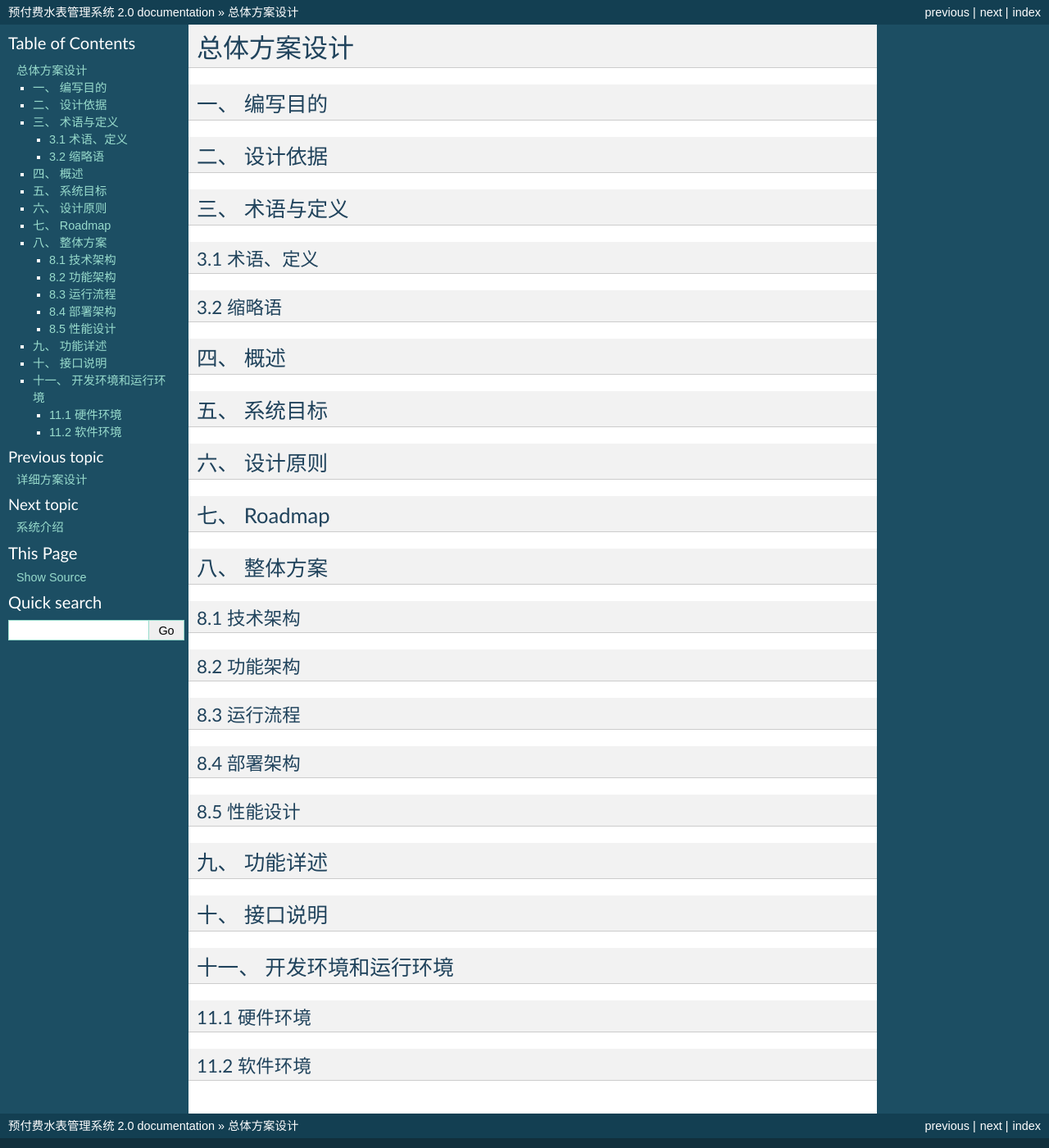
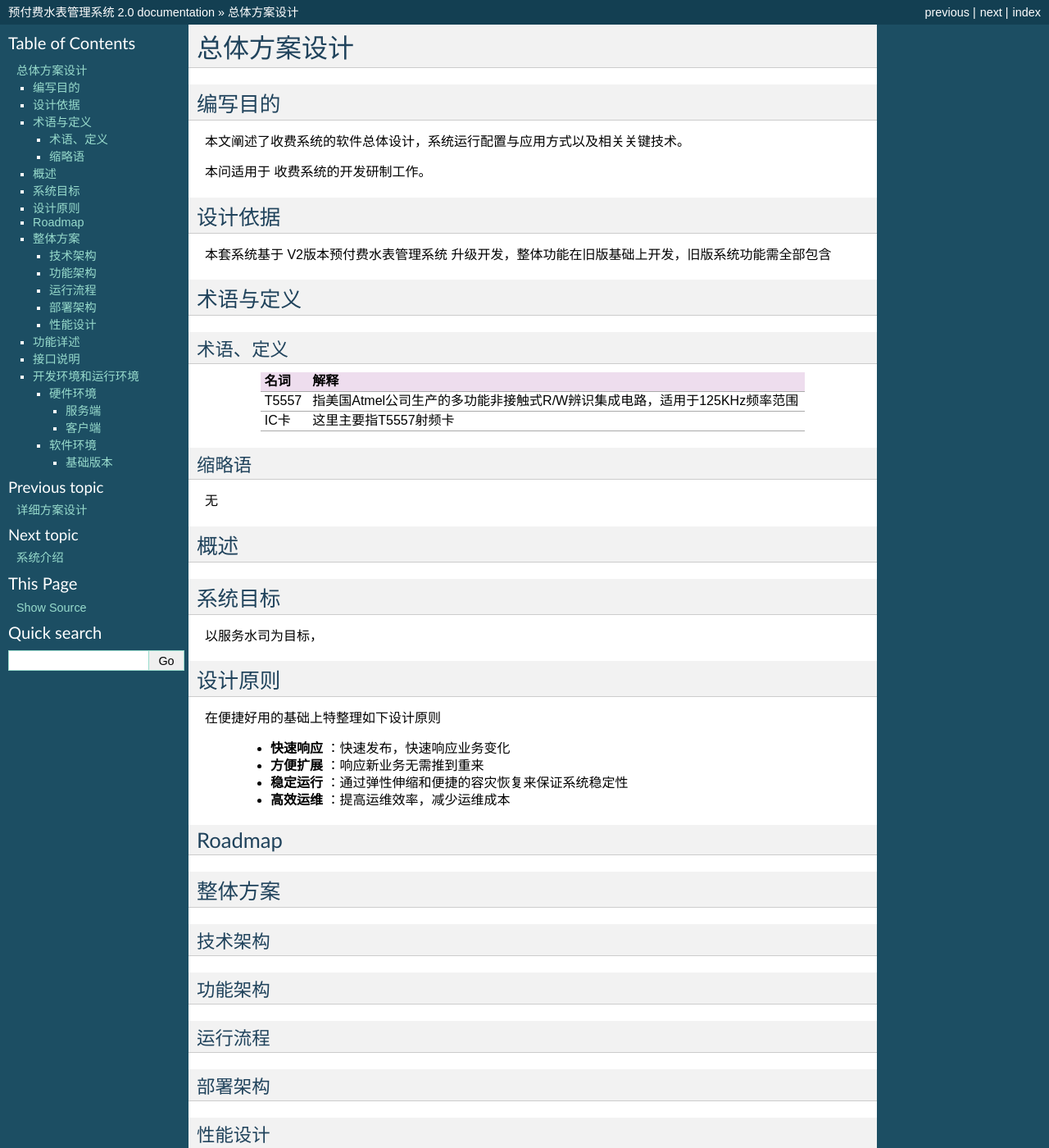
Before and after one commit to Witchie/DeisgnDoc-PrepaidWaterMeterSystem, a Sphinx documentation site: the page built from docs/maindesign.rst, in a window 1280 px wide and 1400 px high. Shown: the whole window at 82% size. Built offline with Sphinx 7.4.7, drawn with Linux system fonts in a browser that asks for light colours; some of the changed text lies outside the part shown.

Commit message:
编写系统目标

```diff
--- a/README.rst
+++ b/README.rst
@@ -1,3 +1,5 @@
 ==========================
 系统介绍
 ==========================
+
+最新文档构建状态:
--- a/docs/maindesign.rst
+++ b/docs/maindesign.rst
@@ -2,63 +2,156 @@
 总体方案设计
 ===============
 
-一、 编写目的
+编写目的
 -----------
 
-二、 设计依据
+本文阐述了收费系统的软件总体设计，系统运行配置与应用方式以及相关关键技术。
+
+本问适用于 收费系统的开发研制工作。
+
+设计依据
 -----------
 
-三、 术语与定义
+本套系统基于 V2版本预付费水表管理系统 升级开发，整体功能在旧版基础上开发，旧版系统功能需全部包含
+
+
+术语与定义
 -------------------
 
-3.1 术语、定义
+术语、定义
 ~~~~~~~~~~~~~~~~
 
-3.2 缩略语
++----------+-----------------------------------------------------------------------------+
+|名词      |解释                                                                         |
++==========+=============================================================================+
+|T5557     |指美国Atmel公司生产的多功能非接触式R/W辨识集成电路，适用于125KHz频率范围     |
++----------+-----------------------------------------------------------------------------+
+|IC卡      |这里主要指T5557射频卡                                                        |
++----------+-----------------------------------------------------------------------------+
+
+缩略语
 ~~~~~~~~~~~~~~~~
 
-四、 概述
+无
+
+概述
 ----------------
 
-五、 系统目标
+系统目标
 ---------------
 
-六、 设计原则
+以服务水司为目标，
+
+设计原则
 ---------------
 
-七、 Roadmap
+在便捷好用的基础上特整理如下设计原则
+
+    * **快速响应** ：快速发布，快速响应业务变化
+    * **方便扩展** ：响应新业务无需推到重来
+    * **稳定运行** ：通过弹性伸缩和便捷的容灾恢复来保证系统稳定性
+    * **高效运维** ：提高运维效率，减少运维成本
+
+
+Roadmap
 ---------------
 
-八、 整体方案
+整体方案
 ---------------
 
-8.1 技术架构
+技术架构
 ~~~~~~~~~~~
 
-8.2 功能架构
+功能架构
 ~~~~~~~~~~~
 
-8.3 运行流程
+运行流程
 ~~~~~~~~~~~
 
-8.4 部署架构
+部署架构
 ~~~~~~~~~~~
 
-8.5 性能设计
+性能设计
 ~~~~~~~~~~~
 
 
-九、 功能详述
+功能详述
 ---------------
 
-十、 接口说明
+接口说明
 ---------------
 
-十一、 开发环境和运行环境
+开发环境和运行环境
 ---------------
 
-11.1 硬件环境
+本套系统基于Windows系统，客户端需要使用 windows操作系统（读卡器）
+服务端可以是windows、Linux或MAC OS。
+
+硬件环境
 ~~~~~~~~~~~
 
-11.2 软件环境
+服务端
+^^^^^^^^^^
+需支持的服务器有
+
++------------------+--------------------------------+
+|服务器类型        |备注                            |
++==================+================================+
+|Windows服务器     |Windows Server 2012及其以后     |
++------------------+--------------------------------+
+|Linux务器         |看详细信息                      |
++------------------+--------------------------------+
+|MacOS             |支持x64                         |
++------------------+--------------------------------+
+
+关于Linux服务器，具体详细列表有
+
++-------------+------------------+
+|系统名称     |备注              |
++=============+==================+
+|Alpine       |3.10以上          |
++-------------+------------------+
+|CentOS       |7.1以上           |
++-------------+------------------+
+|Debian       |9以上             |
++-------------+------------------+
+|Fedora       |32以上            |
++-------------+------------------+
+|openSUSE     |15及其以上        |
++-------------+------------------+
+|Red Hat      |7以上             |
++-------------+------------------+
+|SLES         |12SP2及其以上     |
++-------------+------------------+
+|Ubuntu       |20.04及其以上     |
++-------------+------------------+
+
+
+客户端
+^^^^^^^^^^^
+
+* 普通X86计算机
+
+* T5557读卡器
+
+软件环境
 ~~~~~~~~~~~
+
+至少支持DotNetCore 3.1
+
+**Visual Studio support**
+
+    * Visual Studio 2019 (v16.8)
+    * Visual Studio 2019 for Mac (v8.8)
+
+**包含的运行时**
+
+    * .NET Runtime 5.0.0
+    * ASP.NET Core Runtime 5.0.0
+    * .NET Desktop Runtime 5.0.0
+
+
+基础版本
+^^^^^^^^^^^
+
+基于预付费收费系统V2版本演进
```
